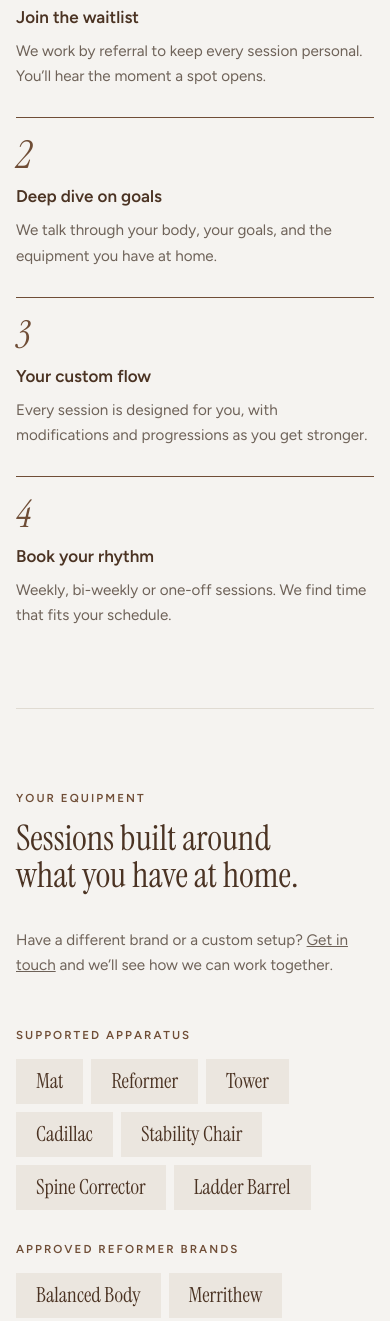
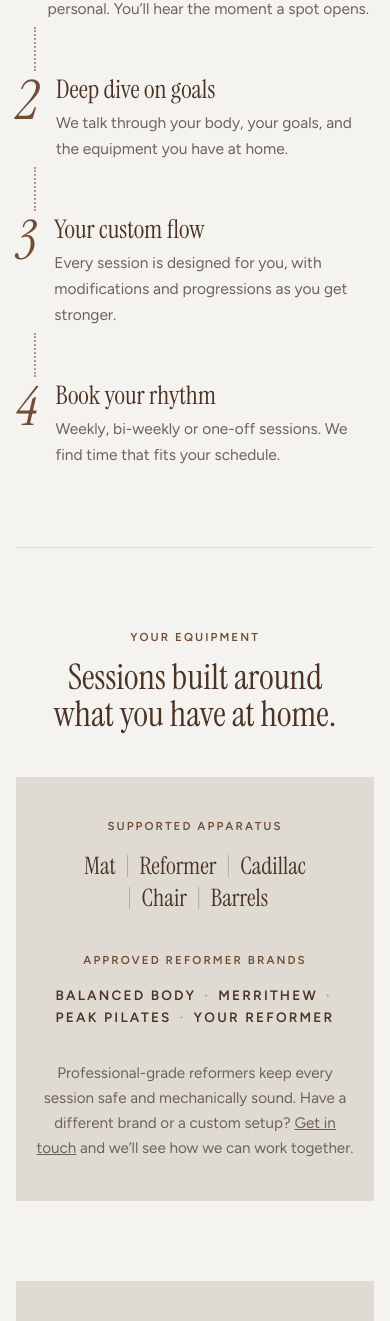
Before and after one commit to taylorlundin4/living-lundin-website, a plain HTML site: page services.html in a window 390 px wide. Shown: the part 4638-5959 px from the top of the page. Drawn offline with Linux system fonts and the light colour scheme.

Commit message:
Redesign How it works and Your equipment on Services
- How it works: steps alternate left and right, joined by a dotted
  curved path (a dotted vertical line on phones)
- Your equipment: centered sand panel with the apparatus set large in
  the serif across the full width, separated by |, and the brands in
  small capitals below
- Supported apparatus is now Mat | Reformer | Cadillac | Chair | Barrels
- Version the stylesheet link (site.css?v=2) so updates aren't cached
- Remove the old steps, chips and equipment styles

Co-Authored-By: Claude Opus 5.5 <noreply@anthropic.com>

```diff
--- a/services.html
+++ b/services.html
@@ -23,7 +23,7 @@
 <link rel="preconnect" href="https://fonts.googleapis.com">
 <link rel="preconnect" href="https://fonts.gstatic.com" crossorigin>
 <link rel="stylesheet" href="https://fonts.googleapis.com/css2?family=Instrument+Serif:ital@0;1&family=Figtree:wght@400;500;600&display=swap">
-<link rel="stylesheet" href="site.css">
+<link rel="stylesheet" href="site.css?v=2">
 <script src="preview.js"></script>
 </head>
 <body>
@@ -123,30 +123,32 @@
   </section>
 
   <section id="how">
-    <div class="head">
+    <div class="head centered">
       <p class="eyebrow">How it works</p>
       <h2>Purposeful sessions, customized flows.</h2>
     </div>
-    <ol class="steps">
-      <li><span class="n">1</span><span class="t">Join the waitlist</span><p>We work by referral to keep every session personal. You’ll hear the moment a spot opens.</p></li>
-      <li><span class="n">2</span><span class="t">Deep dive on goals</span><p>We talk through your body, your goals, and the equipment you have at home.</p></li>
-      <li><span class="n">3</span><span class="t">Your custom flow</span><p>Every session is designed for you, with modifications and progressions as you get stronger.</p></li>
-      <li><span class="n">4</span><span class="t">Book your rhythm</span><p>Weekly, bi-weekly or one-off sessions. We find time that fits your schedule.</p></li>
-    </ol>
+    <div class="path">
+      <div class="step"><span class="n">1</span><div><h3>Join the waitlist</h3><p>We work by referral to keep every session personal. You’ll hear the moment a spot opens.</p></div></div>
+      <div class="link" aria-hidden="true"><svg viewBox="0 0 100 20" preserveAspectRatio="none"><path d="M25 0 C25 13 75 7 75 20"/></svg></div>
+      <div class="step right"><span class="n">2</span><div><h3>Deep dive on goals</h3><p>We talk through your body, your goals, and the equipment you have at home.</p></div></div>
+      <div class="link" aria-hidden="true"><svg viewBox="0 0 100 20" preserveAspectRatio="none"><path d="M75 0 C75 13 25 7 25 20"/></svg></div>
+      <div class="step"><span class="n">3</span><div><h3>Your custom flow</h3><p>Every session is designed for you, with modifications and progressions as you get stronger.</p></div></div>
+      <div class="link" aria-hidden="true"><svg viewBox="0 0 100 20" preserveAspectRatio="none"><path d="M25 0 C25 13 75 7 75 20"/></svg></div>
+      <div class="step right"><span class="n">4</span><div><h3>Book your rhythm</h3><p>Weekly, bi-weekly or one-off sessions. We find time that fits your schedule.</p></div></div>
+    </div>
   </section>
 
-  <section id="equipment" class="equip">
-    <div class="head" style="margin:0">
+  <section id="equipment">
+    <div class="head centered">
       <p class="eyebrow">Your equipment</p>
       <h2>Sessions built around what you have at home.</h2>
-      <p class="note">Have a different brand or a custom setup? <a href="#contact">Get in touch</a> and we’ll see how we can work together.</p>
     </div>
-    <div>
+    <div class="kit-panel">
       <p class="eyebrow">Supported apparatus</p>
-      <div class="chips"><span>Mat</span><span>Reformer</span><span>Tower</span><span>Cadillac</span><span>Stability Chair</span><span>Spine Corrector</span><span>Ladder Barrel</span></div>
-      <p class="eyebrow" style="margin-top:30px">Approved reformer brands</p>
-      <div class="chips"><span>Balanced Body</span><span>Merrithew</span><span>Peak Pilates</span><span>Your Reformer</span></div>
-      <p class="note">Professional-grade reformers keep every session safe and mechanically sound.</p>
+      <p class="apparatus">Mat <span class="sep">|</span> Reformer <span class="sep">|</span> Cadillac <span class="sep">|</span> Chair <span class="sep">|</span> Barrels</p>
+      <p class="eyebrow">Approved reformer brands</p>
+      <p class="brands">Balanced Body <span class="sep">·</span> Merrithew <span class="sep">·</span> Peak Pilates <span class="sep">·</span> Your Reformer</p>
+      <p class="note">Professional-grade reformers keep every session safe and mechanically sound. Have a different brand or a custom setup? <a href="#contact">Get in touch</a> and we’ll see how we can work together.</p>
     </div>
   </section>
 
--- a/site.css
+++ b/site.css
@@ -75,19 +75,7 @@ section{padding-block:80px;border-top:1px solid var(--line)}
 .svc p{color:var(--muted);font-size:.97rem}
 .svc .textlink{margin-top:auto;padding-top:10px}
 
-/* steps */
-.steps{list-style:none;margin:0;padding:0;display:grid;grid-template-columns:repeat(4,1fr);gap:28px}
-.steps li{display:grid;gap:8px;align-content:start;border-top:1px solid var(--brown-2);padding-top:18px}
-.steps .n{font-family:var(--serif);font-style:italic;font-size:2.4rem;color:var(--brown-2);line-height:1}
-.steps .t{font-weight:600;color:var(--brown)}
-.steps p{color:var(--muted);font-size:.95rem}
-
-/* equipment */
-.equip{display:grid;grid-template-columns:1fr 1fr;gap:48px;align-items:start}
-.chips{display:flex;flex-wrap:wrap;gap:10px;margin-top:14px}
-.chips span{padding:8px 16px;font-size:.88rem;color:var(--brown);background:#EBE6DF}
-.equip .chips{gap:8px}
-.equip .chips span{font-family:var(--serif);font-size:1.3rem;line-height:1.2;padding:10px 20px}
+/* notes */
 .note{margin-top:22px;color:var(--muted);font-size:.95rem}
 
 /* about */
@@ -156,17 +144,15 @@ nav .navlinks{margin-left:auto;margin-right:10px}
   .gallery{gap:8px;padding-bottom:56px}
 }
 @media (max-width:900px){
-  .hero,.about,.equip,.faq{grid-template-columns:1fr}
+  .hero,.about,.faq{grid-template-columns:1fr}
   .hero{min-height:0}
   .services,.quotes,.posts{grid-template-columns:1fr}
-  .steps{grid-template-columns:1fr 1fr}
   .portrait{max-width:420px}
   footer{grid-template-columns:1fr}
   .brand{font-size:1.9rem}
   nav{row-gap:14px}
   nav .navlinks{order:3;width:100%;margin:0;gap:22px;flex-wrap:nowrap;overflow-x:auto;white-space:nowrap;font-size:.72rem;padding-block:10px 4px;border-top:1px solid var(--line)}
 }
-@media (max-width:520px){ .steps{grid-template-columns:1fr} }
 
 /* services page */
 .offer-list{display:grid;gap:28px}
@@ -193,3 +179,29 @@ nav .navlinks{margin-left:auto;margin-right:10px}
   .offer,.why{grid-template-columns:1fr}
   .offer img,.offer.flip img{order:0;height:auto;min-height:0;aspect-ratio:4/3}
 }
+
+/* how it works: zig-zag path */
+.head.centered{margin-inline:auto;text-align:center;justify-items:center}
+.path{max-width:960px;margin-inline:auto;display:grid}
+.step{display:grid;grid-template-columns:auto 1fr;gap:18px;align-items:start;width:min(46%,440px);margin-left:3%}
+.step.right{margin-left:auto;margin-right:3%}
+.step .n{font-family:var(--serif);font-style:italic;font-size:3.4rem;line-height:.9;color:var(--brown-2)}
+.step h3{font-size:1.6rem;margin-bottom:6px}
+.step p{color:var(--muted);font-size:.97rem}
+.link{height:70px;margin-block:8px}
+.link svg{display:block;width:100%;height:100%;overflow:visible}
+.link path{fill:none;stroke:var(--taupe);stroke-width:2;stroke-linecap:round;stroke-dasharray:0 9;vector-effect:non-scaling-stroke}
+
+/* equipment: typographic list */
+.kit-panel{background:var(--sand);text-align:center;display:grid;justify-items:center;gap:14px;padding:clamp(40px,6vw,64px) clamp(20px,4vw,48px)}
+.kit-panel .apparatus{font-family:var(--serif);font-size:clamp(1.5rem,2.7vw,2.3rem);line-height:1.35;color:var(--brown);max-width:none;width:100%;text-wrap:balance;margin-bottom:22px}
+.kit-panel .brands{font-size:.85rem;font-weight:600;letter-spacing:.16em;text-transform:uppercase;color:var(--brown);text-wrap:balance;margin-bottom:10px}
+.kit-panel .sep{color:var(--taupe);margin-inline:.2em}
+.kit-panel .note{max-width:52ch;margin-top:8px}
+
+@media (max-width:700px){
+  .step,.step.right{width:100%;margin:0}
+  .link{height:44px;margin-block:6px}
+  .link svg{display:none}
+  .link{border-left:2px dotted var(--taupe);margin-left:18px;width:0}
+}
```
Also changed, not shown: about.html (+1 -1 lines), faq.html (+1 -1 lines), index.html (+1 -1 lines).
